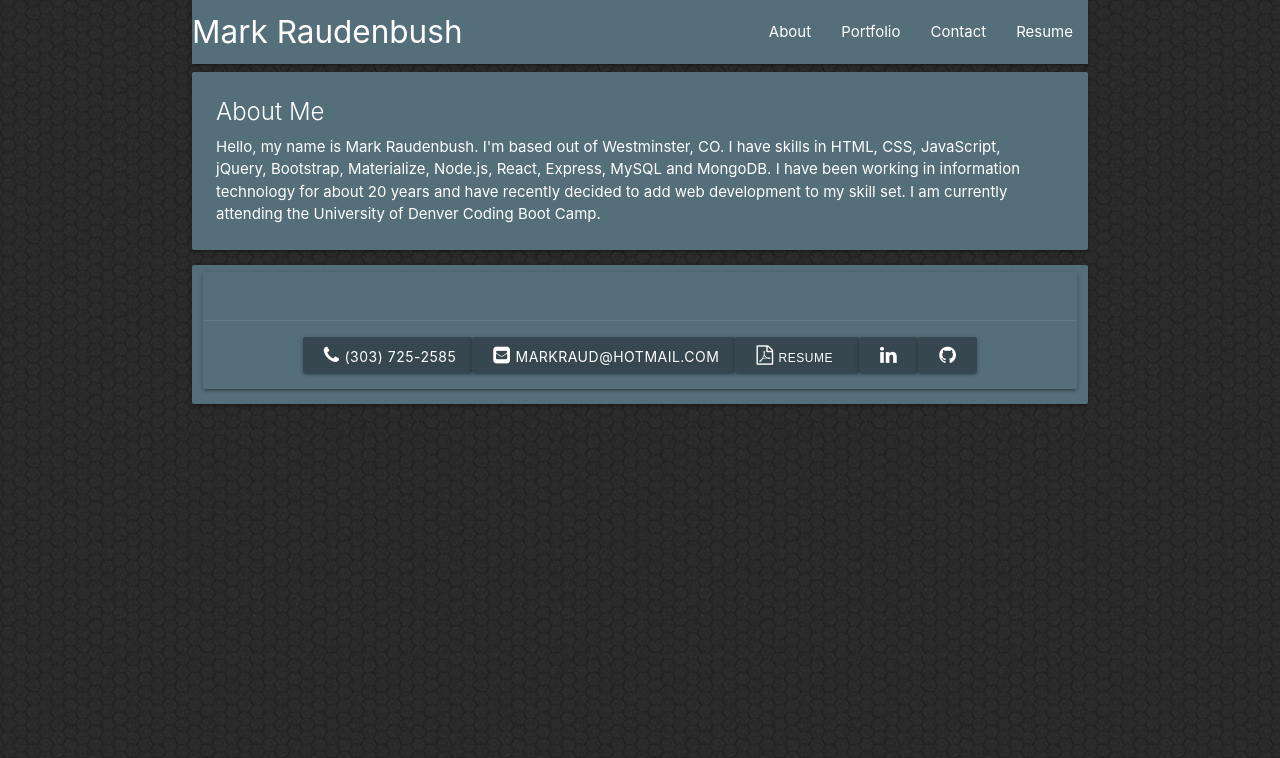
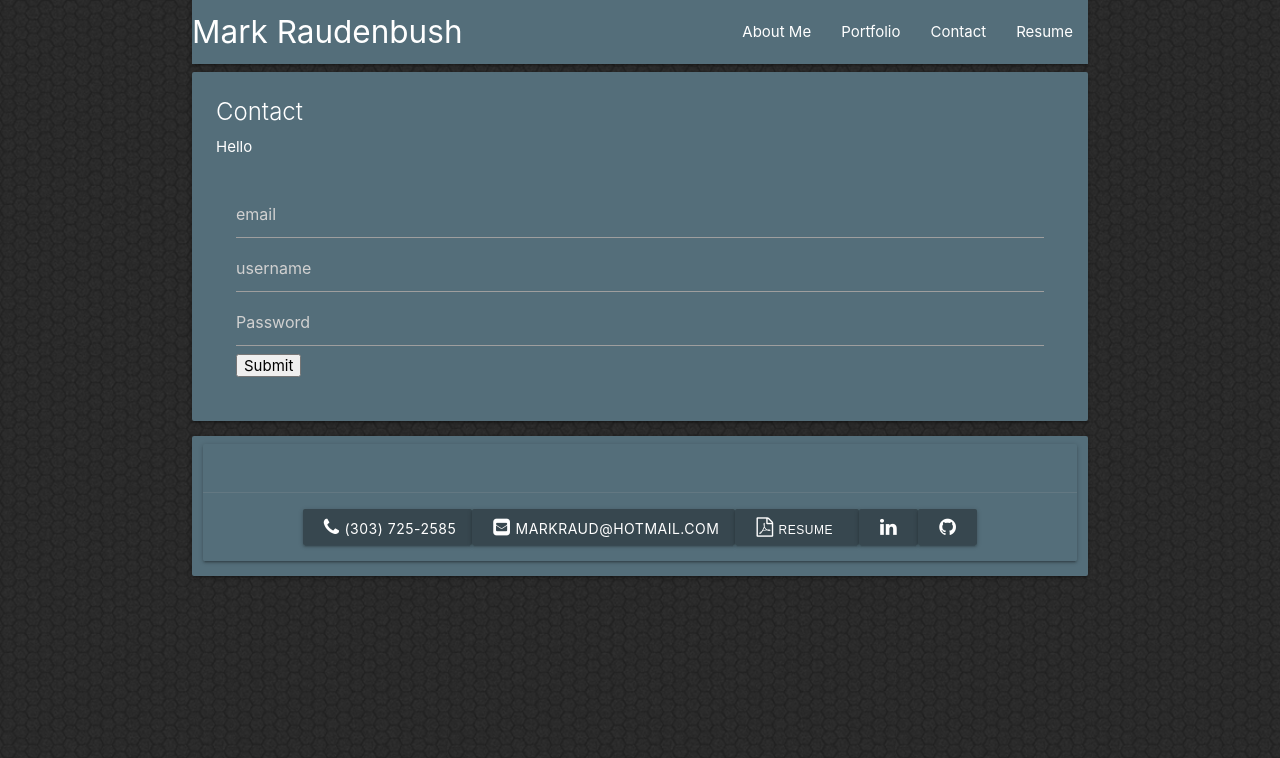
Before and after one commit to markraud/react_portfolio, a React (Create React App) app: page / in a window 1280 px wide. Shown: the top 758 px of the page. Built offline with nearby package versions, Linux system fonts and the light colour scheme.

Commit message:
set up 3 projects on protfolio page and also started on the contact page

```diff
--- a/src/App.css
+++ b/src/App.css
@@ -77,3 +77,7 @@ i.fa {
   display: inline-flex;
   flex-wrap: wrap;
 }
+
+.portfolioImages {
+  max-width: 500px;
+}
--- a/src/components/Contact.js
+++ b/src/components/Contact.js
@@ -1,4 +1,5 @@
 import React from 'react';
+import Form from './Form'
 
 function Contact() {
   return (
@@ -6,7 +7,7 @@ function Contact() {
       <div id="about" className="card  blue-grey darken-1">
         <div className="card-content white-text">
           <span className="card-title">Contact</span>
-          <p>Hello from the contact page</p>
+          <Form />
         </div>
       </div>
     </div>
--- a/src/components/Content.js
+++ b/src/components/Content.js
@@ -1,4 +1,3 @@
-// import React, { useState } from 'react';
 import React, { useState } from 'react';
 import ContentTabs from './ContentTabs';
 import About from './About';
@@ -7,7 +6,7 @@ import Contact from './Contact';
 import Resume from './Resume';
 
 function Content() {
-  const [currentPage, setCurrentPage] = useState('About');
+  const [currentPage, setCurrentPage] = useState('Contact');
 
   //determine which page to render
   const renderPage = () => {
@@ -35,5 +34,4 @@ function Content() {
   );
 }
 
-
 export default Content;
--- a/src/components/ContentTabs.js
+++ b/src/components/ContentTabs.js
@@ -6,44 +6,16 @@ function ContentTabs({ currentPage, handlePageChange }) {
   return (
     <ul className='right'>
       <li>
-        <a
-          href="#about"
-          onClick={() => handlePageChange('About')}
-        // Check to see if the currentPage is `About` and set class name to 'right. Otherwise, also set it to "right"
-        // className={currentPage === 'About' ? 'right' : 'right'}
-        >
-          About
-        </a>
+        <a href="#about" onClick={() => handlePageChange('About')}>About</a>
       </li>
       <li>
-        <a
-          href="#portfolio"
-          onClick={() => handlePageChange('Portfolio')}
-        // Check to see if the currentPage is `About` and set class name to 'right. Otherwise, also set it to "right"
-        // className={currentPage === 'Portfolio' ? 'right' : 'right'}
-        >
-          Portfolio
-        </a>
+        <a href="#portfolio" onClick={() => handlePageChange('Portfolio')}>Portfolio</a>
       </li>
       <li>
-        <a
-          href="#contact"
-          onClick={() => handlePageChange('Contact')}
-        // Check to see if the currentPage is `About` and set class name to 'right. Otherwise, also set it to "right"
-        // className={currentPage === 'Contact' ? 'right' : 'right'}
-        >
-          Contact
-        </a>
+        <a href="#contact" onClick={() => handlePageChange('Contact')}>Contact</a>
       </li>
       <li>
-        <a
-          href="#resume"
-          onClick={() => handlePageChange('Resume')}
-        // Check to see if the currentPage is `About` and set class name to 'right. Otherwise, also set it to "right"
-        // className={currentPage === 'Resume' ? 'right' : 'right'}
-        >
-          Resume
-        </a>
+        <a href="#resume" onClick={() => handlePageChange('Resume')}>Resume</a>
       </li>
     </ul>
   );
--- /dev/null
+++ b/src/components/Form/index.js
@@ -0,0 +1,92 @@
+import React, { useState } from 'react';
+import './style.css';
+
+// Here we import a helper function that will check if the email is valid
+import { checkPassword, validateEmail } from '../../utils/helpers';
+
+function Form() {
+  // Create state variables for the fields in the form
+  // We are also setting their initial values to an empty string
+  const [email, setEmail] = useState('');
+  const [userName, setUserName] = useState('');
+  const [password, setPassword] = useState('');
+  const [errorMessage, setErrorMessage] = useState('');
+
+  const handleInputChange = (e) => {
+    // Getting the value and name of the input which triggered the change
+    const { target } = e;
+    const inputType = target.name;
+    const inputValue = target.value;
+
+    // Based on the input type, we set the state of either email, username, and password
+    if (inputType === 'email') {
+      setEmail(inputValue);
+    } else if (inputType === 'userName') {
+      setUserName(inputValue);
+    } else {
+      setPassword(inputValue);
+    }
+  };
+
+  const handleFormSubmit = (e) => {
+    // Preventing the default behavior of the form submit (which is to refresh the page)
+    e.preventDefault();
+
+    // First we check to see if the email is not valid or if the userName is empty. If so we set an error message to be displayed on the page.
+    if (!validateEmail(email) || !userName) {
+      setErrorMessage('Email or username is invalid');
+      // We want to exit out of this code block if something is wrong so that the user can correct it
+      return;
+      // Then we check to see if the password is not valid. If so, we set an error message regarding the password.
+    }
+    if (!checkPassword(password)) {
+      setErrorMessage(
+        `Choose a more secure password for the account: ${userName}`
+      );
+      return;
+    }
+    alert(`Hello ${userName}`);
+
+    // If everything goes according to plan, we want to clear out the input after a successful registration.
+    setUserName('');
+    setPassword('');
+    setEmail('');
+  };
+
+  return (
+    <div>
+      <p>Hello {userName}</p>
+      <form className="form">
+        <input
+          value={email}
+          name="email"
+          onChange={handleInputChange}
+          type="email"
+          placeholder="email"
+        />
+        <input
+          value={userName}
+          name="userName"
+          onChange={handleInputChange}
+          type="text"
+          placeholder="username"
+        />
+        <input
+          value={password}
+          name="password"
+          onChange={handleInputChange}
+          type="password"
+          placeholder="Password"
+        />
+        <button type="button" onClick={handleFormSubmit}>Submit</button>
+      </form>
+      {errorMessage && (
+        <div>
+          <p className="error-text">{errorMessage}</p>
+        </div>
+      )}
+    </div>
+  );
+}
+
+export default Form;
--- /dev/null
+++ b/src/components/Form/style.css
@@ -0,0 +1,10 @@
+.form {
+  margin: 20px;
+}
+
+.form input {
+  display: block;
+  margin-top: 5px;
+  margin-bottom: 5px;
+  width: 100%;
+}
--- a/src/components/Nav.js
+++ b/src/components/Nav.js
@@ -1,6 +1,5 @@
 import React from 'react';
-// import'./Nav.css';
-import ContentTabs from './ContentTabs';
+
 
 function Nav() {
 
@@ -10,14 +9,13 @@ function Nav() {
       <nav>
         <div className="nav-wrapper  blue-grey darken-1">
           <a href="#!" className="brand-logo left">Mark Raudenbush</a>
-          {/* <br></br> */}
-          <ContentTabs />
-          {/* <ul className="right hide-on-med-and-down">
-            <li><a href="#about">About Me</a></li>
-            <li><a href="#portfolio">Portfolio</a></li>
-            <li><a href="#contact">Contact</a></li>
-            <li><a href="#contact">Resume</a></li>
-          </ul> */}
+          <ul className="right hide-on-med-and-down">
+            <li><a href="/">About Me</a></li>
+            <li><a href="/">Portfolio</a></li>
+            <li><a href="/">Contact</a></li>
+            <li><a href="/">Resume</a></li>
+          </ul>
+
         </div>
       </nav>
     </div >
--- a/src/components/Portfolio.js
+++ b/src/components/Portfolio.js
@@ -1,15 +1,51 @@
 import React from 'react';
-
-import Project from './Project'
+import paws from '../images/paws-4-yall.png'
+import weather from '../images/weather-dashboard.jpg'
+import workday from '../images/work-day-scheduler.jpg'
 
 function Portfolio() {
   return (
     <div>
-      <div id="about" className="card  blue-grey darken-1">
+      <div className="card  blue-grey darken-1">
         <div className="card-content white-text">
-          <span className="card-title">Portfolio</span>
-          <p>Hello from the portfolio page.</p>
-          <Project />
+          <h4>Portfolio</h4>
+
+          <div className="blue-grey darken-1">
+            <div className="card-content white-text">
+              <span className="card-title">Paws 4 Y'all!</span>
+              <img src={paws} className="portfolioImages" alt="Paws for yall" />
+              <div>
+                <a href="https://paws4yall.herokuapp.com/">Link to Site</a> <br>
+                </br>
+                <a href="https://github.com/markraud/pet-adoption">GitHub Repo</a>
+              </div>
+            </div>
+          </div>
+
+          <div className="blue-grey darken-1">
+            <div className="card-content white-text">
+              <span className="card-title">Weather Dashboard</span>
+              <img src={weather} className="portfolioImages" alt="Weather Dashboard" />
+              <div>
+                <a href="https://markraud.github.io/weather-dashboard/">Link to Site</a> <br>
+                </br>
+                <a href="https://github.com/markraud/weather-dashboard">GitHub Repo</a>
+              </div>
+            </div>
+          </div>
+
+          <div className="blue-grey darken-1">
+            <div className="card-content white-text">
+              <span className="card-title">Work Day Scheduler</span>
+              <img src={workday} className="portfolioImages" alt="Work Day Scheduler" />
+              <div>
+                <a href="https://markraud.github.io/work-day-scheduler/">Link to Site</a> <br>
+                </br>
+                <a href="https://github.com/markraud/work-day-scheduler">GitHub Repo</a>
+              </div>
+            </div>
+          </div>
+
         </div>
       </div>
     </div>
--- a/src/components/Project.js
+++ b/src/components/Project.js
@@ -7,8 +7,8 @@ export default function Project() {
     <div>
       <div id="about" className="card  blue-grey darken-1">
         <div className="card-content white-text">
-          <span className="card-title">Project1</span>
-          <p>Hello from the project page.</p>
+          <span className="card-title">Paws 4 Y'all!</span>
+          <img src="../images/paws-4-yall.png" alt="Paws for yall" />
         </div>
       </div>
       <div id="about" className="card  blue-grey darken-1">
--- /dev/null
+++ b/src/utils/helpers.js
@@ -0,0 +1,12 @@
+export function validateEmail(email) {
+  const re = /^(([^<>()[\]\\.,;:\s@"]+(\.[^<>()[\]\\.,;:\s@"]+)*)|(".+"))@((\[[0-9]{1,3}\.[0-9]{1,3}\.[0-9]{1,3}\.[0-9]{1,3}\])|(([a-zA-Z\-0-9]+\.)+[a-zA-Z]{2,}))$/;
+  return re.test(String(email).toLowerCase());
+}
+
+export function checkPassword(input) {
+  const passw = /^[A-Za-z]\w{7,14}$/;
+  if (input.match(passw)) {
+    return true;
+  }
+  return false;
+}
```
